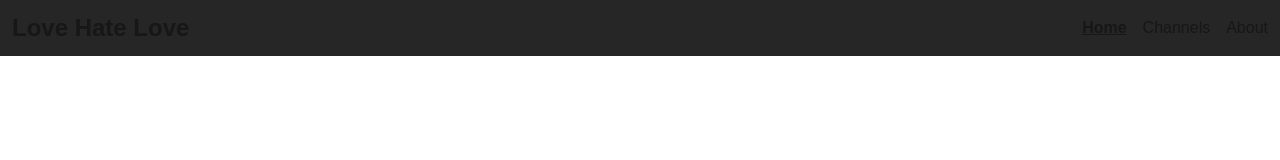
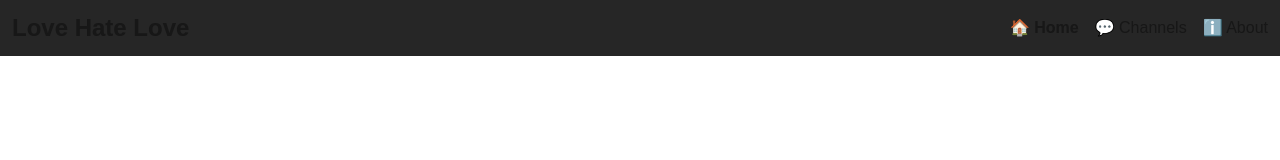
Before and after one commit to cvemir369/vapor-speak, a Next.js app in the folder client/: page / in a window 1280 px wide. Shown: the top 160 px of the page. Built offline with nearby package versions, Linux system fonts and the light colour scheme.

Commit message:
navbar emojis

```diff
--- a/client/src/components/Header.tsx
+++ b/client/src/components/Header.tsx
@@ -15,33 +15,25 @@ export default function Header() {
       <nav className="hidden md:flex gap-4">
         <Link
           href="/"
-          className={
-            pathname === "/"
-              ? "font-semibold underline"
-              : " hover:text-gray-500"
-          }
+          className={pathname === "/" ? "font-bold" : " hover:text-gray-500"}
         >
-          Home
+          🏠 Home
         </Link>
         <Link
           href="/channels"
           className={
-            pathname === "/channels"
-              ? "font-semibold underline"
-              : " hover:text-gray-500"
+            pathname === "/channels" ? "font-bold" : " hover:text-gray-500"
           }
         >
-          Channels
+          💬 Channels
         </Link>
         <Link
           href="/about"
           className={
-            pathname === "/about"
-              ? "font-semibold underline"
-              : " hover:text-gray-500"
+            pathname === "/about" ? "font-bold" : " hover:text-gray-500"
           }
         >
-          About
+          ℹ️ About
         </Link>
       </nav>
     </header>
```
